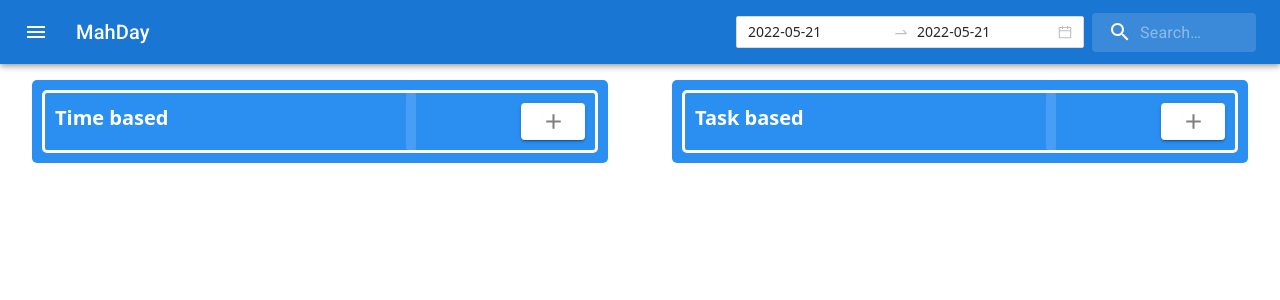
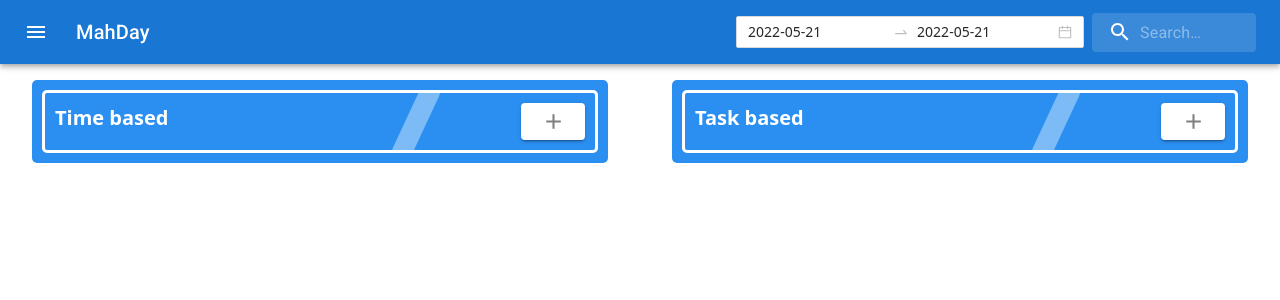
Before and after one commit to Bharshav/mahday, a React (Create React App) app: page / in a window 1280 px wide. Shown: the top 300 px of the page. Built offline with nearby package versions, Linux system fonts and the light colour scheme.

Commit message:
Rotate the shimmer

```diff
--- a/src/components/TimeToDo/TimeToDo.css
+++ b/src/components/TimeToDo/TimeToDo.css
@@ -9,22 +9,24 @@
 }
 
 .shimmer {
-  width: 10px;
-  height: 100%;
+  width: 20px;
+  height: 140%;
   /* background-color: red; */
   position: absolute;
   animation: pulse 5s infinite reverse;
   /* left: 0; */
   border-radius: 10% 10% 10% 10%;
+  transform: rotate(25deg);
+  top:-20%
 }
 
 @keyframes pulse {
   0% {
-    background: rgba(255, 255, 255, 0.214);
+    background: rgba(255, 255, 255, 0.766);
     left: -10%;
   }
   100% {
-    background: rgba(255, 255, 255, 0.097);
+    background: rgba(255, 255, 255, 0.214);
     left: 100%;
   }
 }
```
